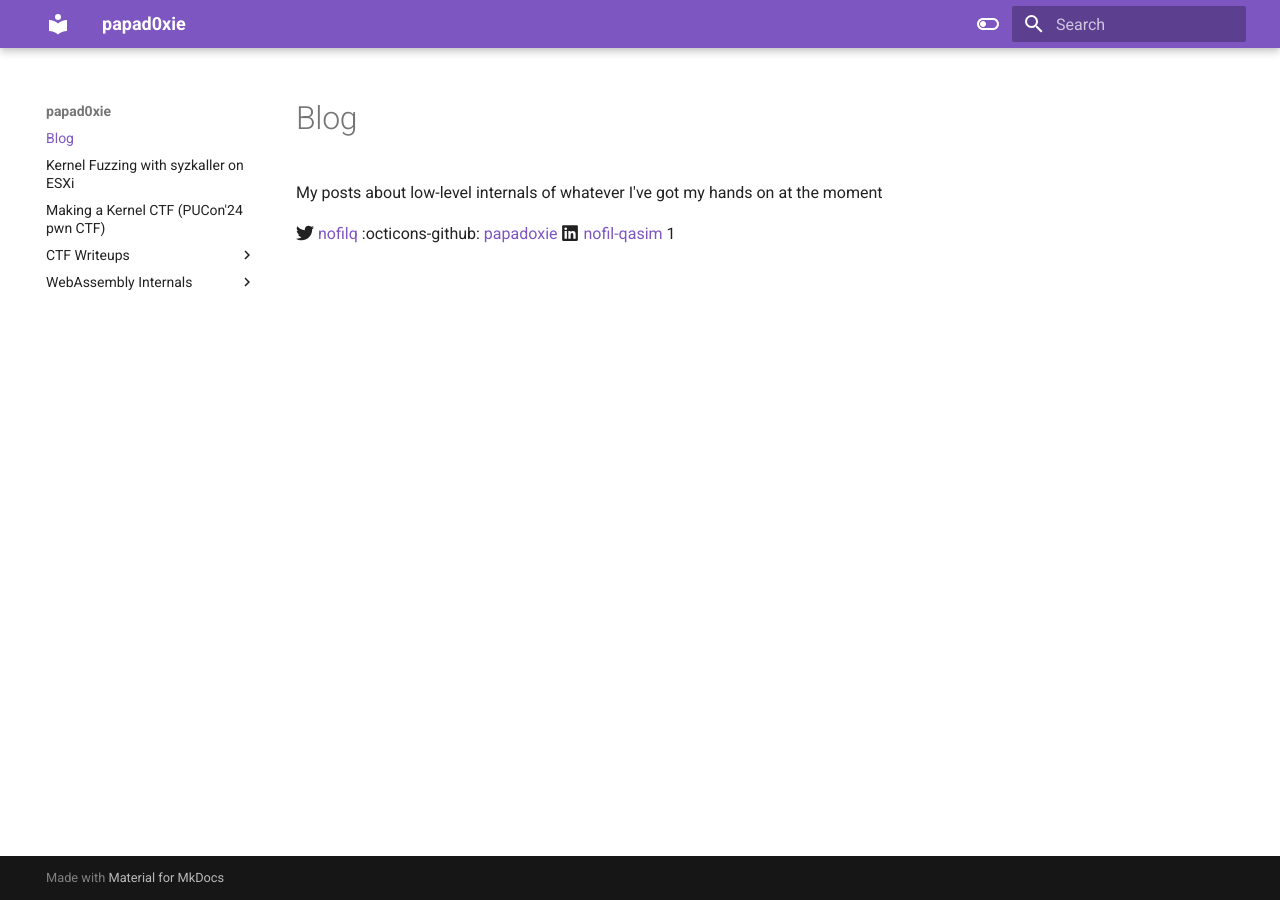
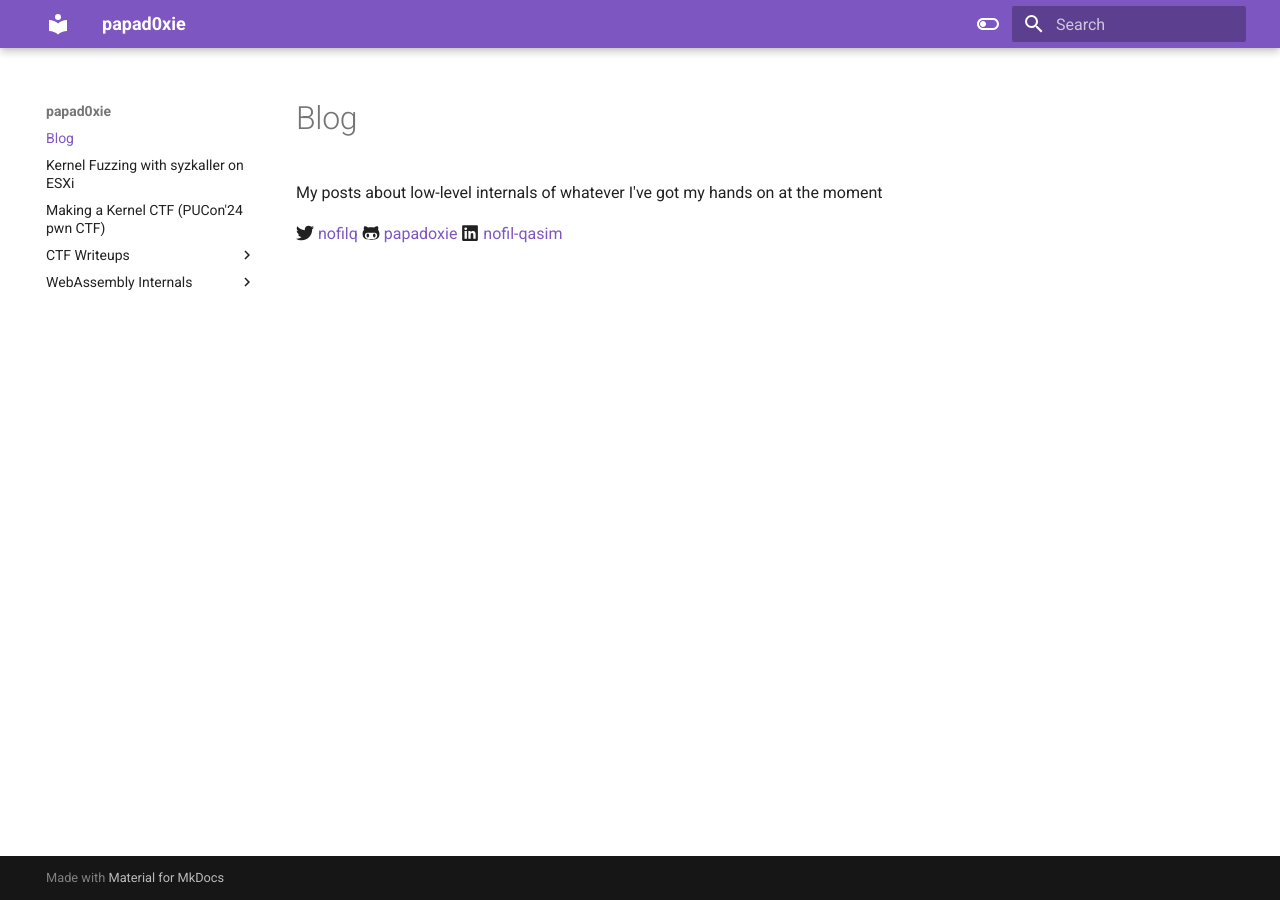
Before and after one commit to papadoxie/Blog, an MkDocs documentation site: the page built from docs/index.md, in a window 1280 px wide. Built offline with MkDocs 1.6.1 and Material for MkDocs 9.7.7, drawn with Linux system fonts in a browser that asks for light colours.

Commit message:
Added social icons

```diff
--- a/docs/index.md
+++ b/docs/index.md
@@ -2,5 +2,4 @@
 
 My posts about low-level internals of whatever I've got my hands on at the moment
 
-:fontawesome-brands-twitter: [nofilq](https://x.com/nofilq)    :octicons-github: [papadoxie](https://github.com/papadoxie)    :fontawesome-brands-linkedin: [nofil-qasim](https://linkedin.com/in/nofil-qasim)
-1
+:fontawesome-brands-twitter: [nofilq](https://x.com/nofilq)    :fontawesome-brands-github-alt: [papadoxie](https://github.com/papadoxie)    :fontawesome-brands-linkedin: [nofil-qasim](https://linkedin.com/in/nofil-qasim)
```
